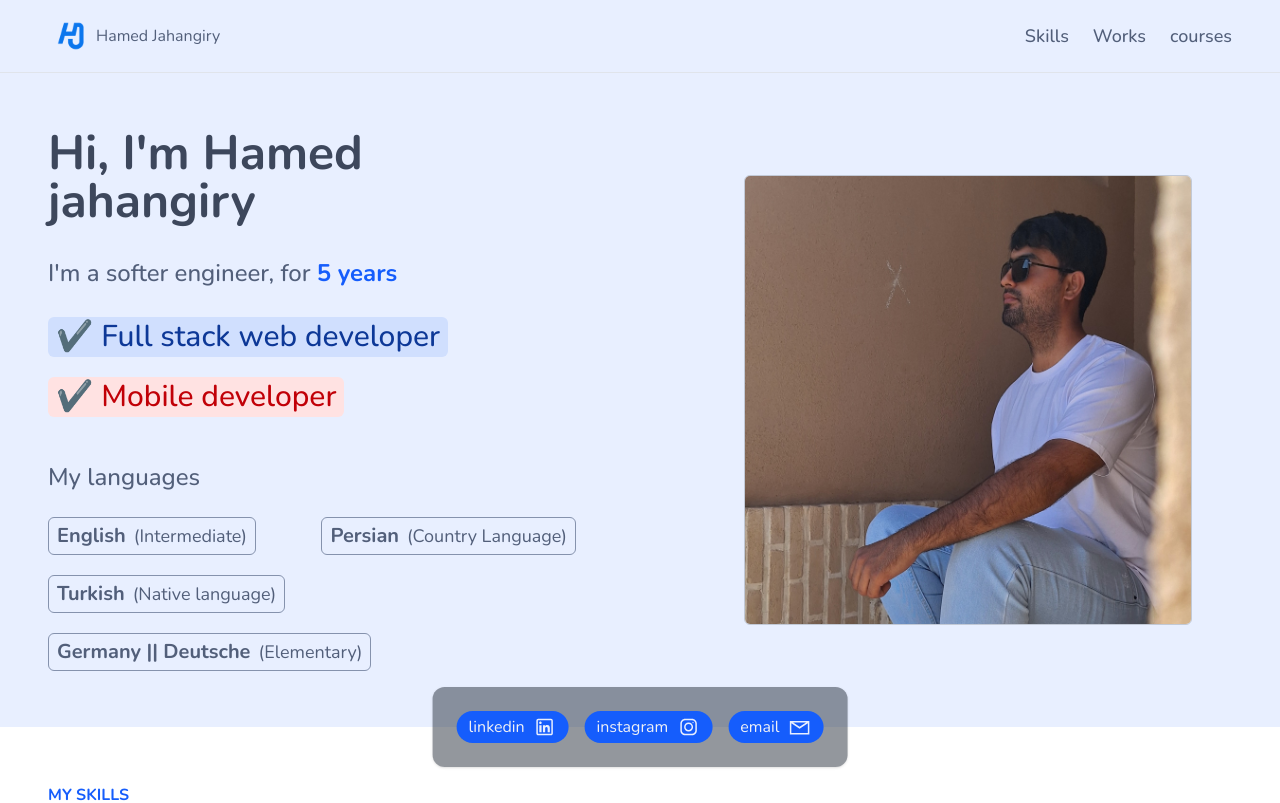
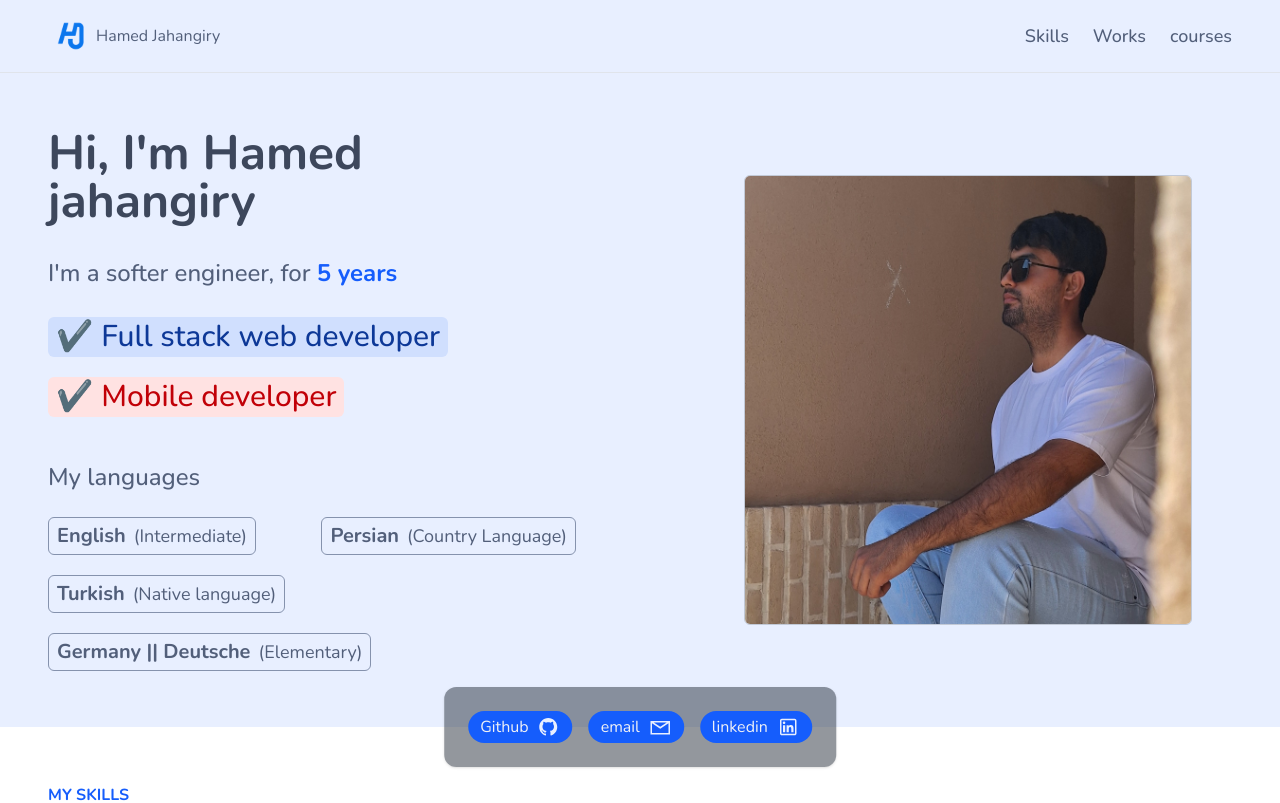
Before and after one commit to ihamedj73/portfolio, a React (Vite) app: page / in a window 1280 px wide. Shown: the top 803 px of the page. Built offline with nearby package versions, Linux system fonts and the light colour scheme.

Commit message:
Change social media links

```diff
--- a/src/features/Home/heroSection/HeroSection.jsx
+++ b/src/features/Home/heroSection/HeroSection.jsx
@@ -1,4 +1,4 @@
-import { LiaEnvelope, LiaInstagram, LiaLinkedin } from "react-icons/lia";
+import { LiaEnvelope, LiaGithub, LiaLinkedin } from "react-icons/lia";
 import LazyImage from "../../../UI/LazyImage";
 import MyLanguages from "./MyLanguages";
 import { sectionPadding } from "./sectionPadding";
@@ -45,20 +45,14 @@ function HeroSection() {
         <ul className="flex items-center gap-2 md:gap-4">
           <li>
             <a
-              href="https://www.linkedin.com/"
+              href="https://github.com/ihamedj73"
+              rel="noopener"
+              target="_blank"
               className="bg-primary-500 flex items-center gap-2 rounded-full px-3 py-1"
             >
-              <span>linkedin</span>
-              <LiaLinkedin className="fill-primary-50 size-5 md:size-6" />
-            </a>
-          </li>
-          <li>
-            <a
-              href="https://www.instagram.com/hamed_j_73"
-              className="bg-primary-500 flex items-center gap-2 rounded-full px-3 py-1"
-            >
-              <span>instagram</span>
-              <LiaInstagram className="fill-primary-50 size-5 md:size-6" />
+              <span>Github</span>
+
+              <LiaGithub className="fill-primary-50 size-5 md:size-6" />
             </a>
           </li>
           <li>
@@ -70,6 +64,15 @@ function HeroSection() {
               <LiaEnvelope className="fill-primary-50 size-5 md:size-6" />
             </a>
           </li>
+          <li>
+            <a
+              href="#"
+              className="bg-primary-500 flex items-center gap-2 rounded-full px-3 py-1"
+            >
+              <span>linkedin</span>
+              <LiaLinkedin className="fill-primary-50 size-5 md:size-6" />
+            </a>
+          </li>
         </ul>
       </div>
     </section>
```
